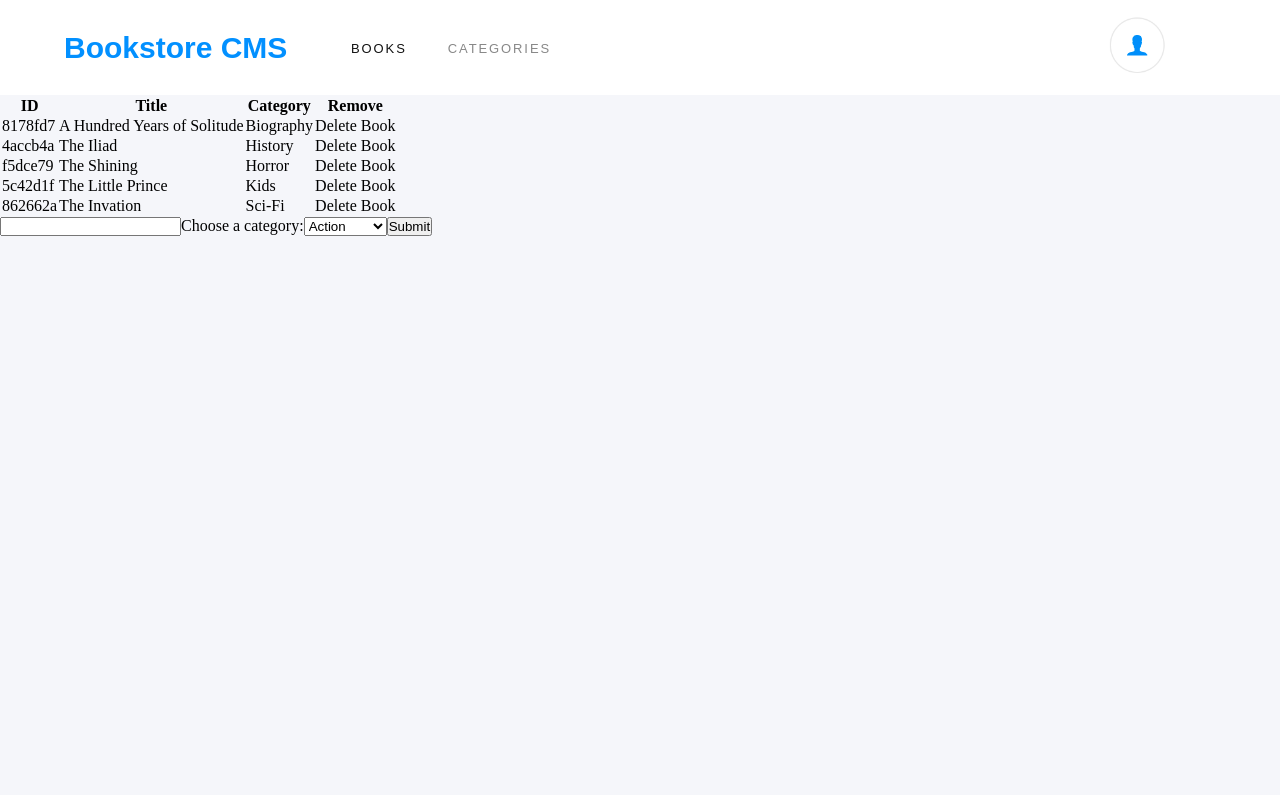
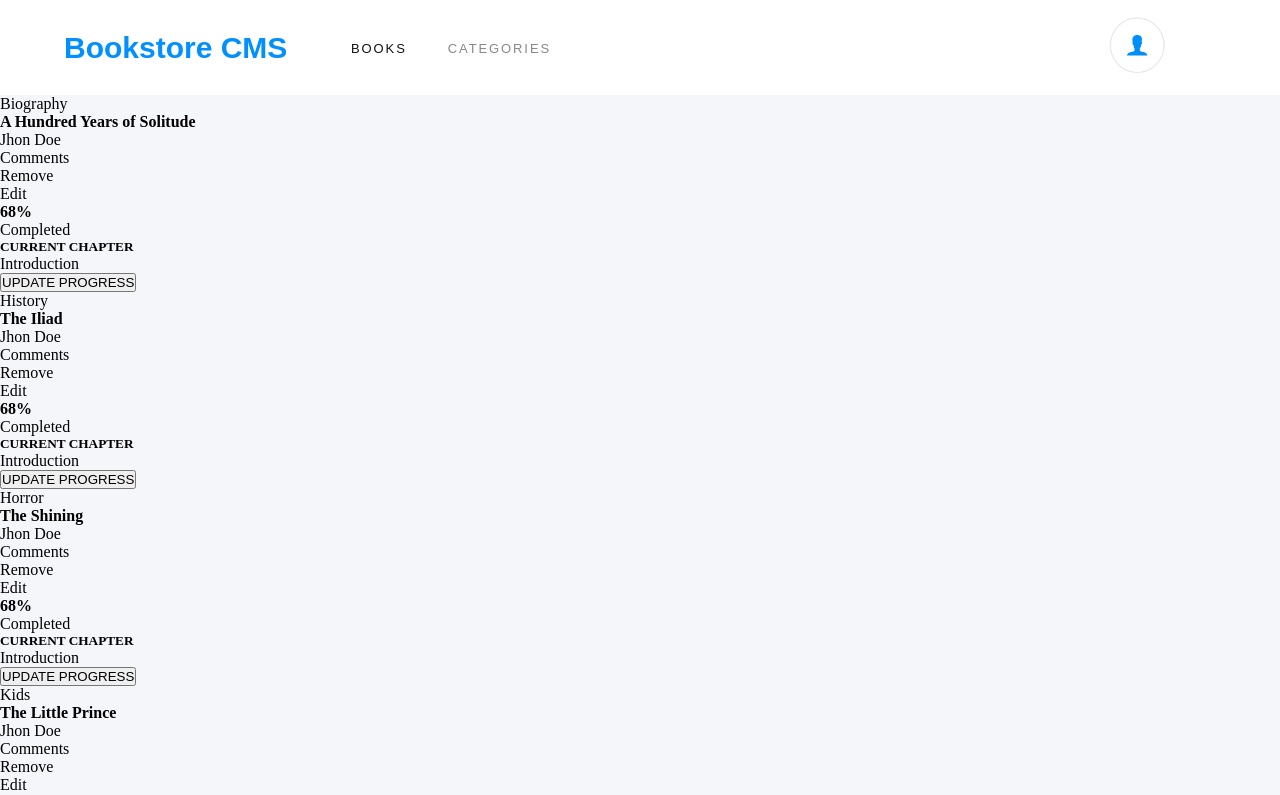
Before and after one commit to javierbotero/bookstore, a React (Create React App) app: page / in a window 1280 px wide. Shown: the top 795 px of the page. Built offline with nearby package versions, Linux system fonts and the light colour scheme.

Commit message:
Adding the proper HTML structure according to the given design

```diff
--- a/src/components/All.js
+++ b/src/components/All.js
@@ -9,19 +9,9 @@ const All = props => {
   const result = [];
   books.filter((book, i) => result.push(<Book delBook={() => delBook(i)} book={book} />));
   return (
-    <table>
-      <thead>
-        <tr>
-          <th>ID</th>
-          <th>Title</th>
-          <th>Category</th>
-          <th>Remove</th>
-        </tr>
-      </thead>
-      <tbody>
-        {result}
-      </tbody>
-    </table>
+    <div>
+      {result}
+    </div>
   );
 };
 
--- a/src/components/book.js
+++ b/src/components/book.js
@@ -5,12 +5,30 @@ import PropTypes from 'prop-types';
 const Book = props => {
   const { book, delBook } = props;
   return (
-    <tr>
-      <td>{book.id.slice(0, 7)}</td>
-      <td>{book.title}</td>
-      <td>{book.category}</td>
-      <td onClick={book => delBook(book)} onKeyPress={book => delBook(book)}>Delete Book</td>
-    </tr>
+    <div>
+      <div>
+        <p>{book.category}</p>
+        <h4>{book.title}</h4>
+        <p>Jhon Doe</p>
+        <ul>
+          <li>Comments</li>
+          <li onClick={book => delBook(book)} onKeyPress={book => delBook(book)}>Remove</li>
+          <li>Edit</li>
+        </ul>
+      </div>
+      <div>
+        <div className="oval" />
+        <div>
+          <h4>68%</h4>
+          <p>Completed</p>
+        </div>
+      </div>
+      <div>
+        <h5>CURRENT CHAPTER</h5>
+        <p>Introduction</p>
+        <button type="button">UPDATE PROGRESS</button>
+      </div>
+    </div>
   );
 };
 
--- a/src/containers/bookslist.js
+++ b/src/containers/bookslist.js
@@ -39,19 +39,9 @@ const BooksList = props => {
         Categories
         <CategoryFilter categories={FILTERS} handleSelection={handleFilterChange} name="categories" value={category} />
       </label>
-      <table>
-        <thead>
-          <tr>
-            <th>ID</th>
-            <th>Title</th>
-            <th>Category</th>
-            <th>Remove</th>
-          </tr>
-        </thead>
-        <tbody>
-          {filteredBooks()}
-        </tbody>
-      </table>
+      <div>
+        {filteredBooks()}
+      </div>
     </div>
   );
 };
```
